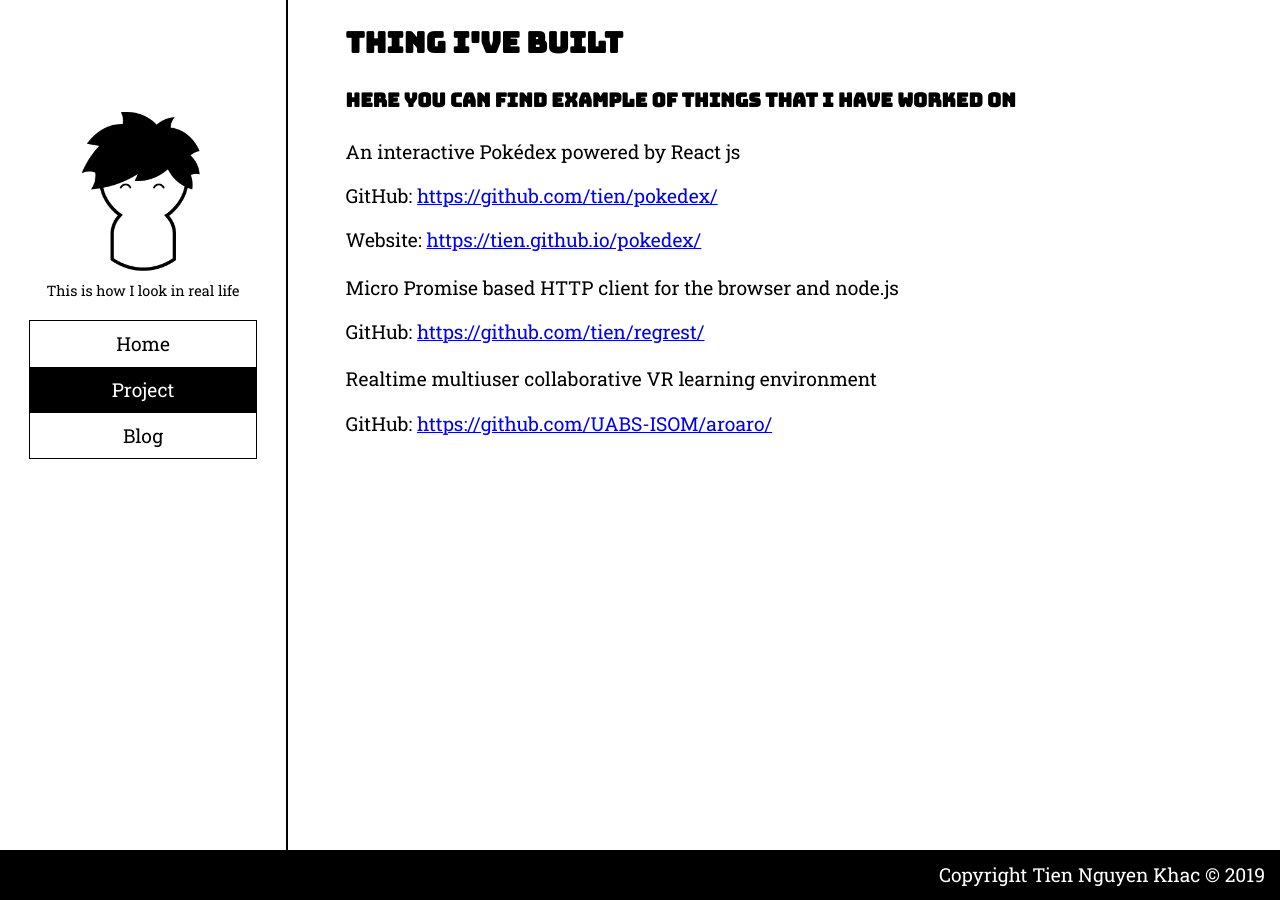
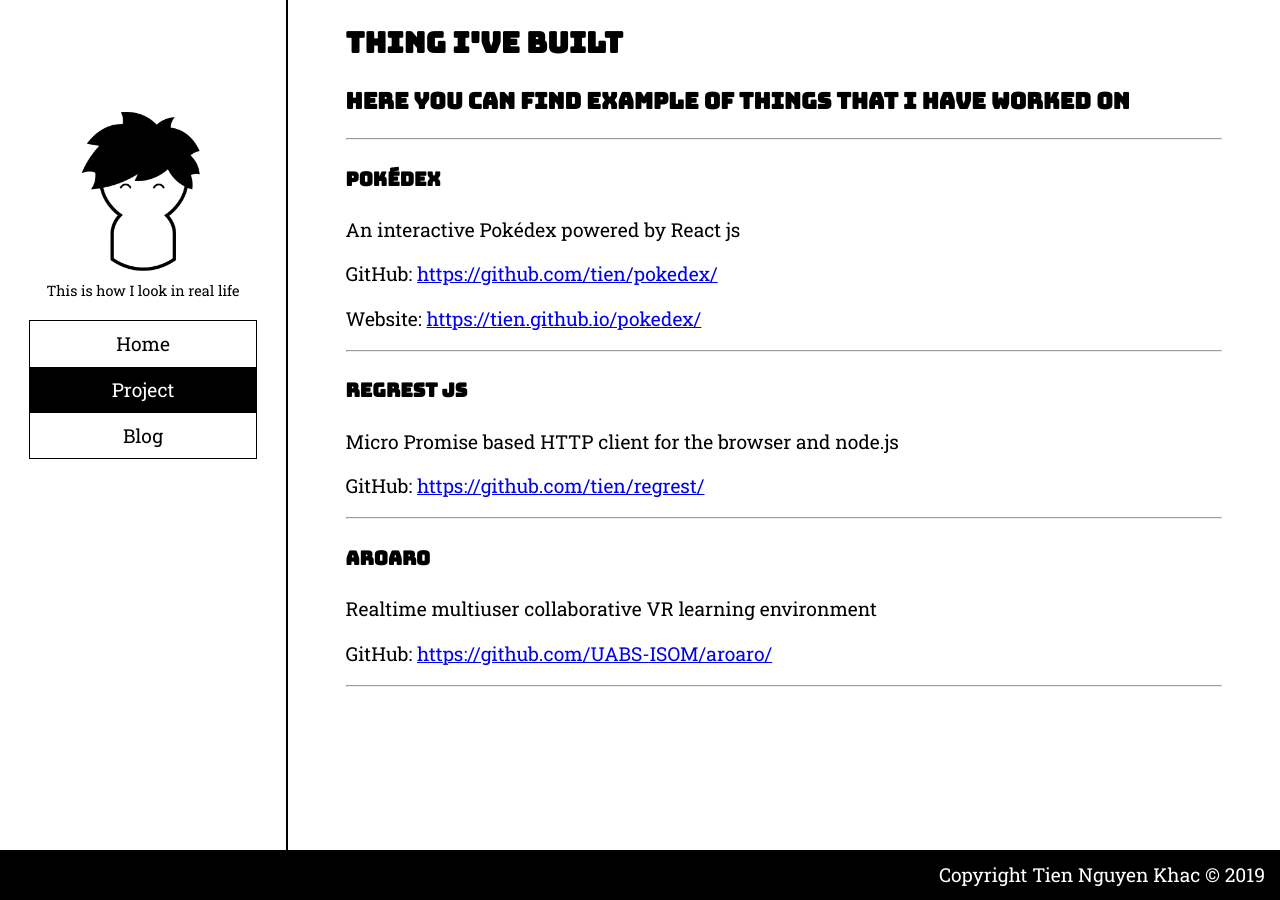
Before and after one commit to tien/tien.github.io, a Jekyll site: the page built from project.html, in a window 1280 px wide. Built offline with Jekyll 4.4.1, drawn with Linux system fonts in a browser that asks for light colours.

Commit message:
Fix styling & cleanup projects page

```diff
--- a/project.html
+++ b/project.html
@@ -5,11 +5,14 @@ layout: default
 <section id="projects">
   <header>
     <h1>Thing I've built</h1>
-    <h4>Here you can find example of things that I have worked on</h2>
+    <h3>Here you can find example of things that I have worked on</h3>
   </header>
+
+  <hr/>
+
   {% for project in site.data.projects %}
   <article>
-    <h3>{{ project.title }}</h3>
+    <h4>{{ project.name }}</h4>
     <p>{{ project.description }}</p>
     {% if project.github %}
     <p>
@@ -21,5 +24,8 @@ layout: default
     </p>
     {% endif %}
   </article>
+
+  <hr/>
+
   {% endfor %}
 </section>
```
